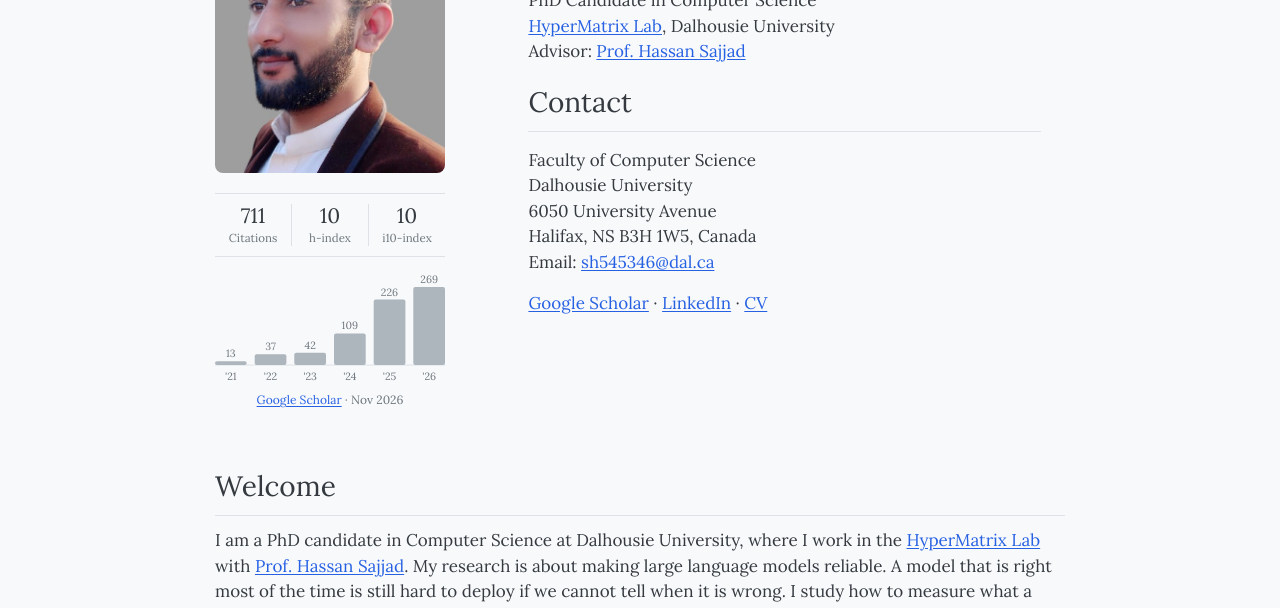
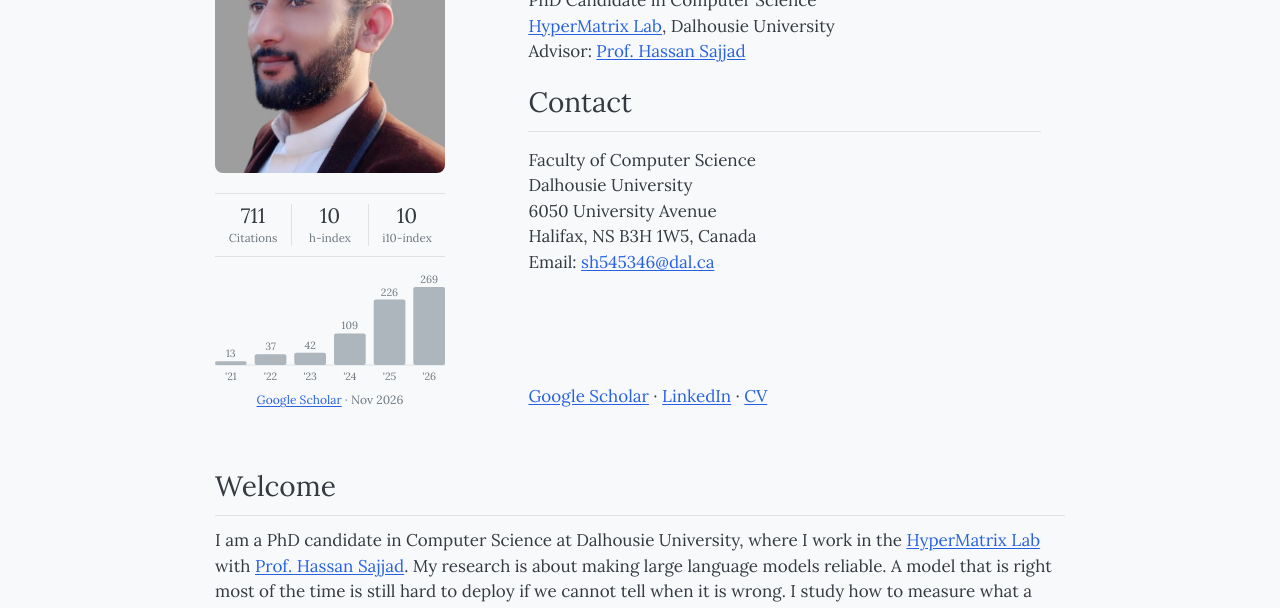
Before and after one commit to sher-badshah4672/sher-badshah4672.github.io, a plain HTML site: page index.html in a window 1280 px wide. Shown: the part 191-799 px from the top of the page. Drawn offline with Linux system fonts and the light colour scheme.

Commit message:
Align profile links with bottom of citation graph
Co-Authored-By: Claude Opus 5.5 <noreply@anthropic.com>

```diff
--- a/index.html
+++ b/index.html
@@ -50,7 +50,7 @@
     6050 University Avenue<br>
     Halifax, NS B3H 1W5, Canada<br>
     Email: <a href="mailto:sh545346@dal.ca">sh545346@dal.ca</a></p>
-    <p><a href="https://scholar.google.ca/citations?user=oxMDd5sAAAAJ&amp;hl=en" target="_blank" rel="noopener">Google Scholar</a> · <a href="https://www.linkedin.com/in/sher-badshah-b681a9245" target="_blank" rel="noopener">LinkedIn</a> · <a href="files/sher_badshah_cv.pdf" target="_blank" rel="noopener">CV</a></p>
+    <p class="links"><a href="https://scholar.google.ca/citations?user=oxMDd5sAAAAJ&amp;hl=en" target="_blank" rel="noopener">Google Scholar</a> · <a href="https://www.linkedin.com/in/sher-badshah-b681a9245" target="_blank" rel="noopener">LinkedIn</a> · <a href="files/sher_badshah_cv.pdf" target="_blank" rel="noopener">CV</a></p>
   </div>
   </div>
 
--- a/style.css
+++ b/style.css
@@ -116,3 +116,8 @@ footer { color: var(--muted); font-size: .9rem; text-align: center; padding: 16p
 .scholar .axis { stroke: var(--rule); stroke-width: 1; }
 .scholar .val, .scholar .yr { font-family: 'Lora', serif; font-size: 10.5px; text-anchor: middle; fill: var(--muted); }
 .scholar-note { font-size: .75rem; color: var(--muted); margin: 8px 0 0 !important; text-align: center; }
+
+/* Right profile column: links sit on the same bottom line as the citation note */
+.columns .column:last-child { display: flex; flex-direction: column; }
+.columns .column:last-child .links { margin-top: auto; margin-bottom: 0; }
+.columns .column:first-child .scholar-note { line-height: 1.5; }
```
